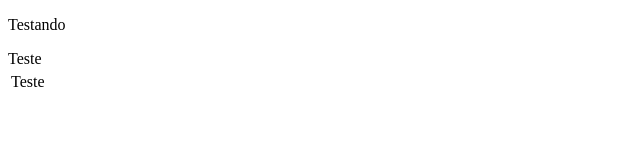
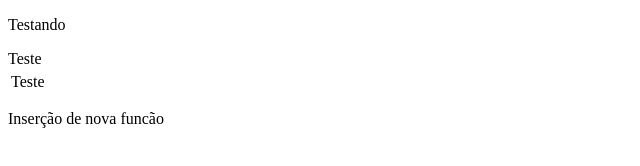
Before and after one commit to henriquecaeiro/curso_gitHub, a plain HTML site: page index.html in a window 1280 px wide. Shown: the whole page, without its empty margins (0-640 px from the left). Drawn offline with Linux system fonts and the light colour scheme.

Commit message:
Comitando nova função

```diff
--- a/index.html
+++ b/index.html
@@ -14,5 +14,8 @@
             <td>Teste</td>
         </table>
     </article>
+    <div>
+        <p>Inserção de nova funcão</p>
+    </div>
 </body>
 </html>
```
